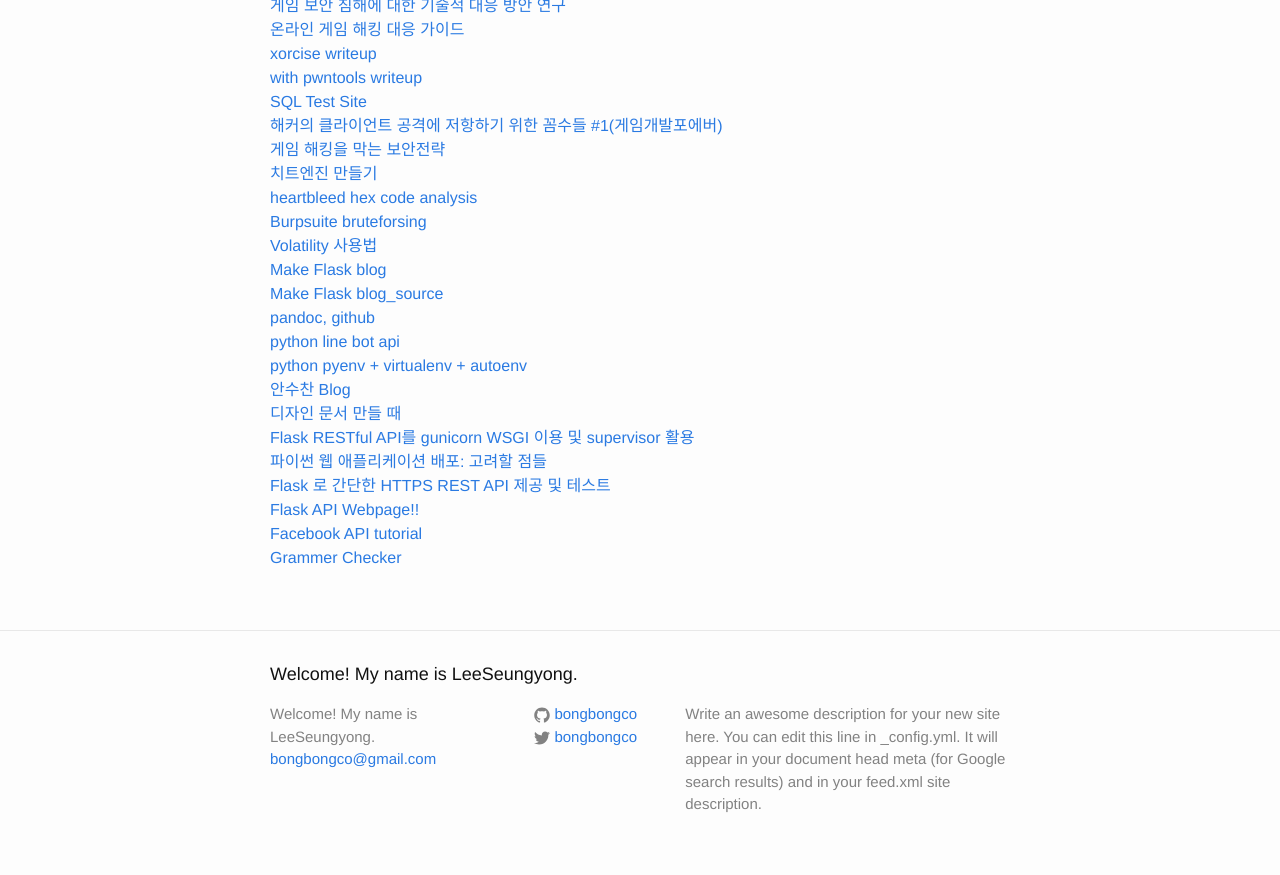
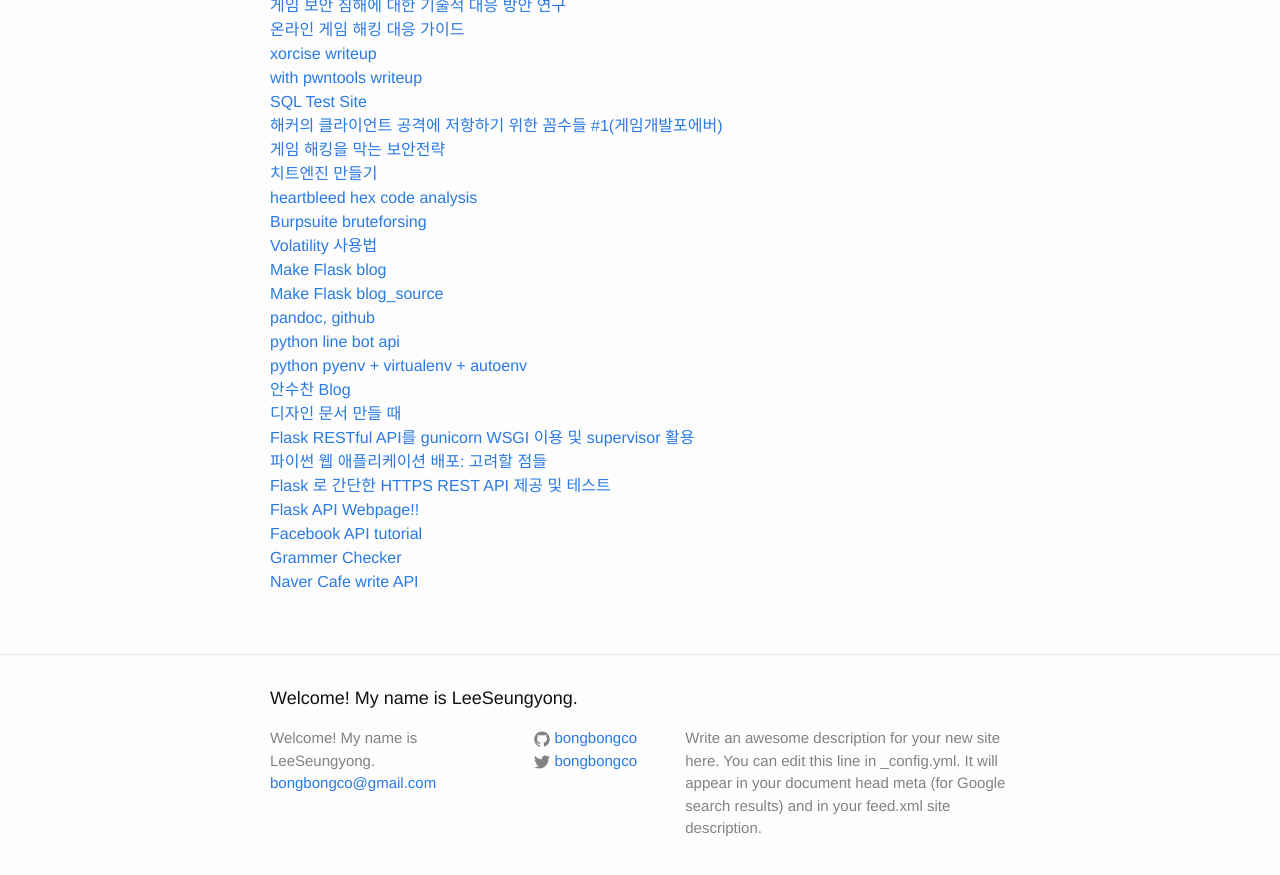
Before and after one commit to LktProgrammer/bongbongco.github.io, a Jekyll site: the page built from _posts/2016-07-22-Website-List.markdown, in a window 1280 px wide and 900 px high, scrolled down 1430 px. Shown: the top 875 px of the window. Built offline with Jekyll 4.4.1, drawn with Linux system fonts in a browser that asks for light colours.

Commit message:
Update 2016-07-22-Website-List.markdown

```diff
--- a/_posts/2016-07-22-Website-List.markdown
+++ b/_posts/2016-07-22-Website-List.markdown
@@ -78,3 +78,4 @@ title: 참고할 웹 사이트들.
 [Flask API Webpage!!](http://www.flaskapi.org/)
 [Facebook API tutorial](http://nodotcom.org/python-facebook-tutorial.html)
 [Grammer Checker](https://www.grammarly.com/1?q=writing&utm_source=youtube&utm_content=ccmoverlay)
+[Naver Cafe write API](https://developers.naver.com/docs/cafe/api)
```
